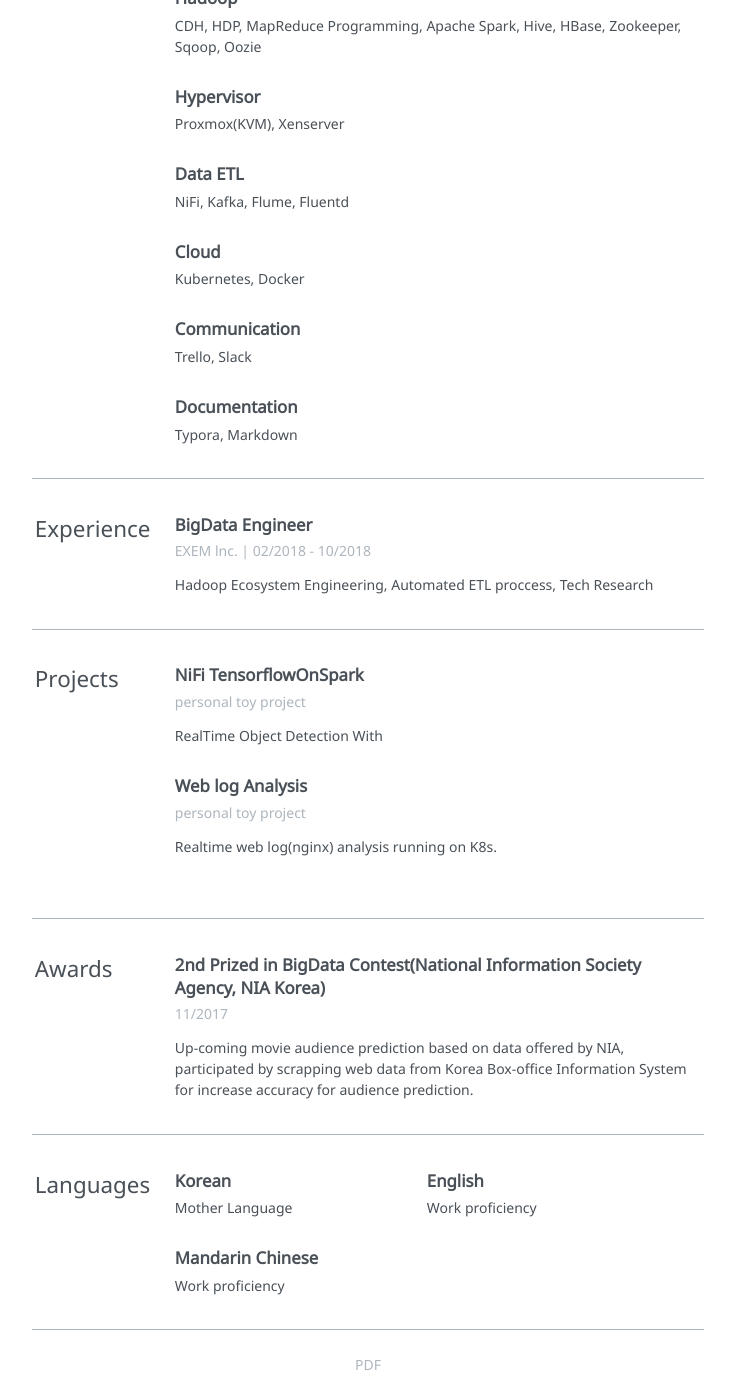
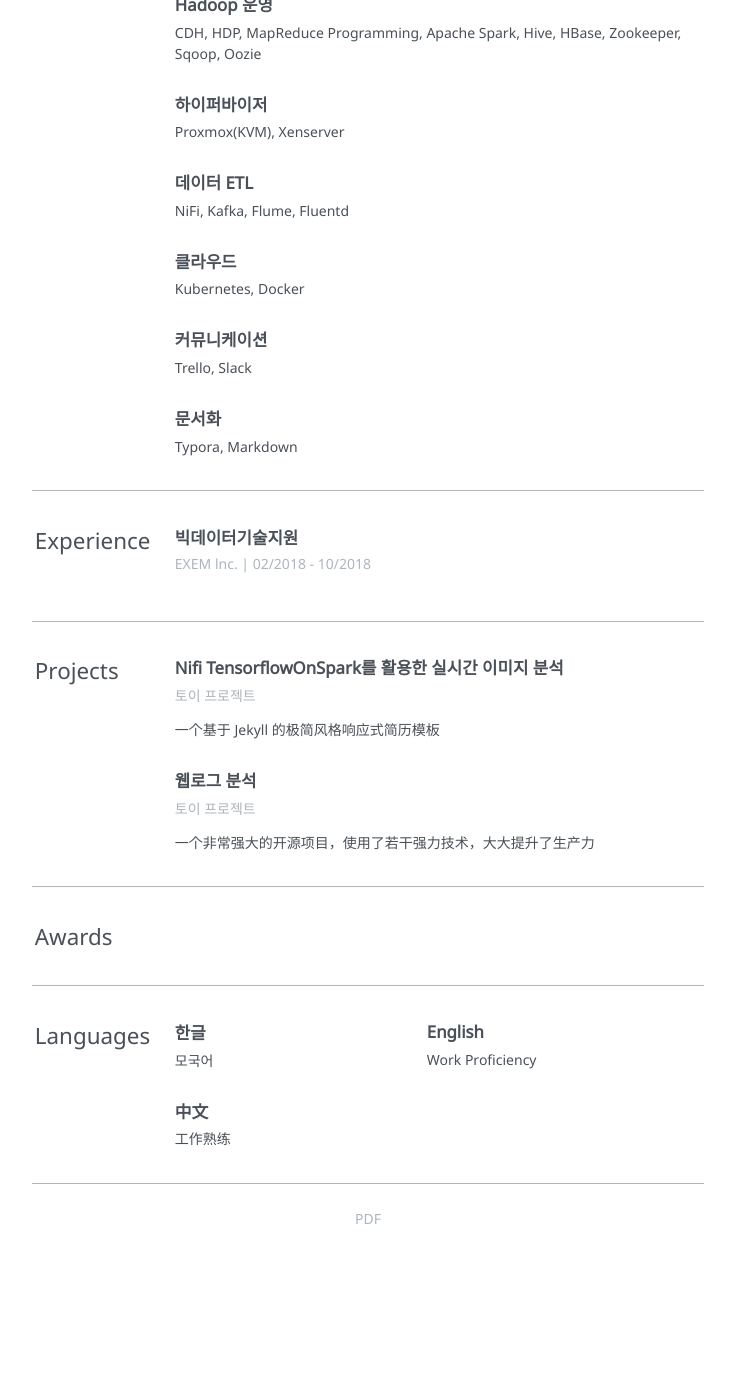
Before and after one commit to ok-data/resume, a Jekyll site: the page built from resume_kr.html, in a window 1280 px wide and 1400 px high, scrolled down 613 px. Shown: the whole window, without its empty margins (272-1007 px from the left). Built offline with Jekyll 4.4.1, drawn with Linux system fonts in a browser that asks for light colours; after the commit the page ends 1867 px from its top, so only the background shows below that; some of the changed text lies outside the part shown.

Commit message:
update korean.resume

```diff
--- a/_data/resume_kr.yml
+++ b/_data/resume_kr.yml
@@ -1,4 +1,4 @@
-title: "Resume_kr"
+title: "이력서"
 name: "김기환"
 jobtitle: "Data Engineering"
 contact:
@@ -45,10 +45,10 @@ experience:
 projects:
   - name: Nifi TensorflowOnSpark를 활용한 실시간 이미지 분석
     description: "一个基于 Jekyll 的极简风格响应式简历模板"
-    contribution: 토이 프로젝트 수준
+    contribution: 토이 프로젝트
   - name: 웹로그 분석
     description: "一个非常强大的开源项目，使用了若干强力技术，大大提升了生产力"
-    contribution: 토이 프로젝트 수준
+    contribution: 토이 프로젝트
 languages:
   - name: "한글"
     proficiency: "모국어"
--- a/_layouts/resume_kr.html
+++ b/_layouts/resume_kr.html
@@ -6,14 +6,14 @@ layout: default
       <header>
         <div class="name-wrapper">
           <div id="fullname" class="title">
-            {{ site.data.resume.name }}
+            {{ site.data.resume_kr.name }}
           </div>
           <div id="jobtitle" class="sub-title">
-            {{ site.data.resume.jobtitle }}
+            {{ site.data.resume_kr.jobtitle }}
           </div>
         </div>
         <div id="contact" class="contact">
-          {% for item in site.data.resume.contact %}
+          {% for item in site.data.resume_kr.contact %}
           <div class="contact-item">
             {% if item.link %}
             <a href="{{ item.link }}">
@@ -32,7 +32,7 @@ layout: default
           Education
         </div>
         <div class="section-content">
-          {% for edu in site.data.resume.education %}
+          {% for edu in site.data.resume_kr.education %}
           <div class="block">
             <div class="block-title">
               {{ edu.university }}
@@ -53,7 +53,7 @@ layout: default
           Skills
         </div>
         <div class="section-content">
-          {% for skill in site.data.resume.skills %}
+          {% for skill in site.data.resume_kr.skills %}
           <div class="block">
             <div class="block-title">
               {{ skill.title }}
@@ -71,7 +71,7 @@ layout: default
           Experience
         </div>
         <div class="section-content">
-          {% for exp in site.data.resume.experience %}
+          {% for exp in site.data.resume_kr.experience %}
           <div class="block">
             <div class="block-title">
               {{ exp.title }}
@@ -92,7 +92,7 @@ layout: default
           Projects
         </div>
         <div class="section-content">
-          {% for project in site.data.resume.projects %}
+          {% for project in site.data.resume_kr.projects %}
           <div class="block">
             <div class="block-title">
               {{ project.name }}
@@ -113,7 +113,7 @@ layout: default
 		Awards
 		</div>
 		<div class="section-content section-flex">
-		{% for awards in site.data.resume.awards %}
+		{% for awards in site.data.resume_kr.awards %}
 		  <div class="block block-sqare">
 		    <div class="block-title">
 			  {{ awards.name }}
@@ -134,7 +134,7 @@ layout: default
           Languages
         </div>
         <div class="section-content section-flex">
-          {% for language in site.data.resume.languages %}
+          {% for language in site.data.resume_kr.languages %}
           <div class="block block-square">
             <div class="block-title">
               {{ language.name }}
```
